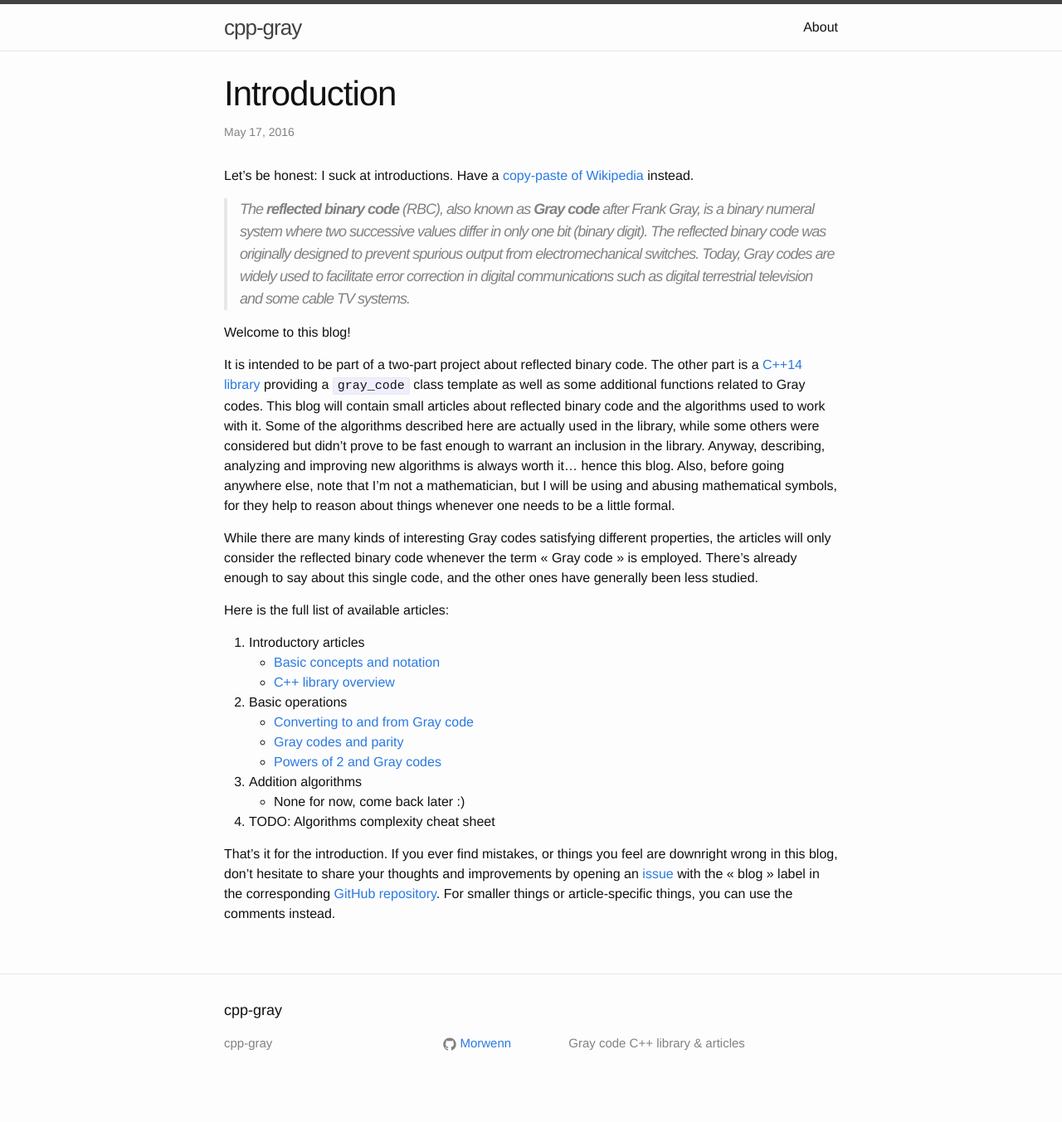
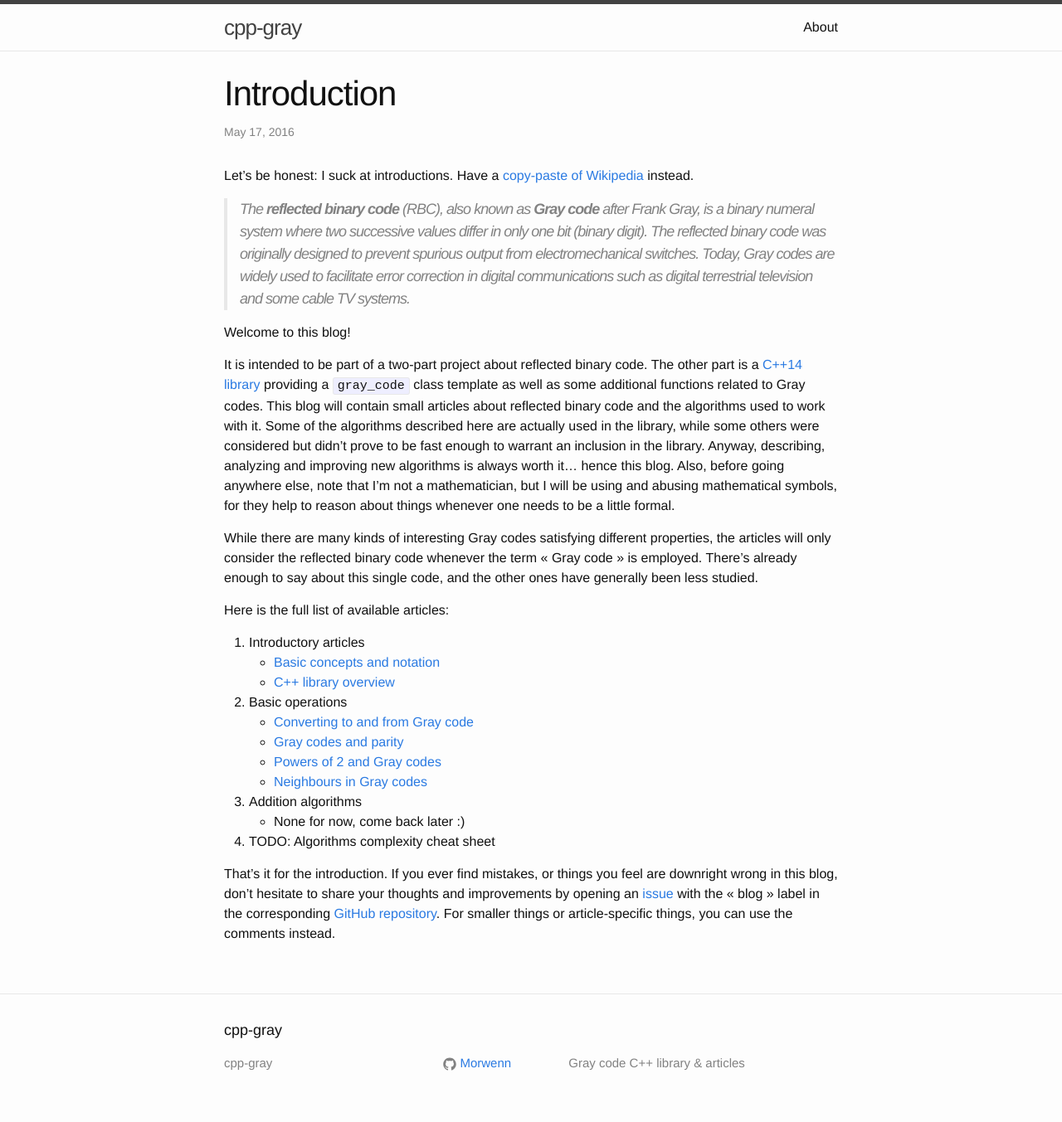
Before and after one commit to Morwenn/cpp-gray, a Jekyll site: the page built from _posts/2016-05-17-introduction.markdown, in a window 1280 px wide. Shown: the whole page at 83% size. Built offline with Jekyll 4.4.1, drawn with Linux system fonts in a browser that asks for light colours; nearby versions of some CDN libraries; comment, search, counter and statistics services are not loaded; before the commit the page ends 1329 px from its top, so only the background shows below that.

Commit message:
Add link to new article in introduction

```diff
--- a/_posts/2016-05-17-introduction.markdown
+++ b/_posts/2016-05-17-introduction.markdown
@@ -34,6 +34,7 @@ Here is the full list of available articles:
   * [Converting to and from Gray code](https://morwenn.github.io/cpp-gray/converting-to-and-from-gray-code/)
   * [Gray codes and parity](https://morwenn.github.io/cpp-gray/gray-codes-and-parity/)
   * [Powers of 2 and Gray codes](https://morwenn.github.io/cpp-gray/powers-of-2-and-gray-codes/)
+  * [Neighbours in Gray codes](https://morwenn.github.io/cpp-gray/neighbours-in-gray-codes/)
 3. Addition algorithms
   * None for now, come back later :)
 4. TODO: Algorithms complexity cheat sheet
```
